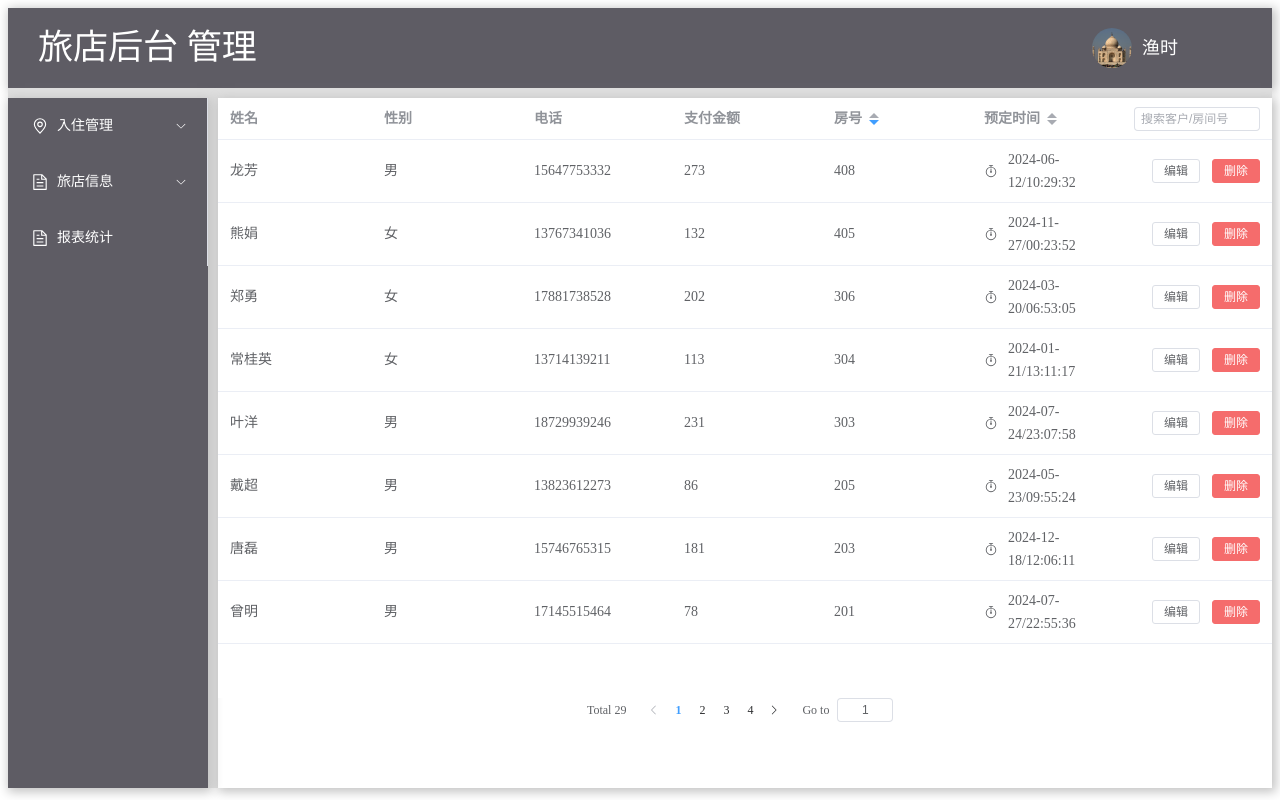
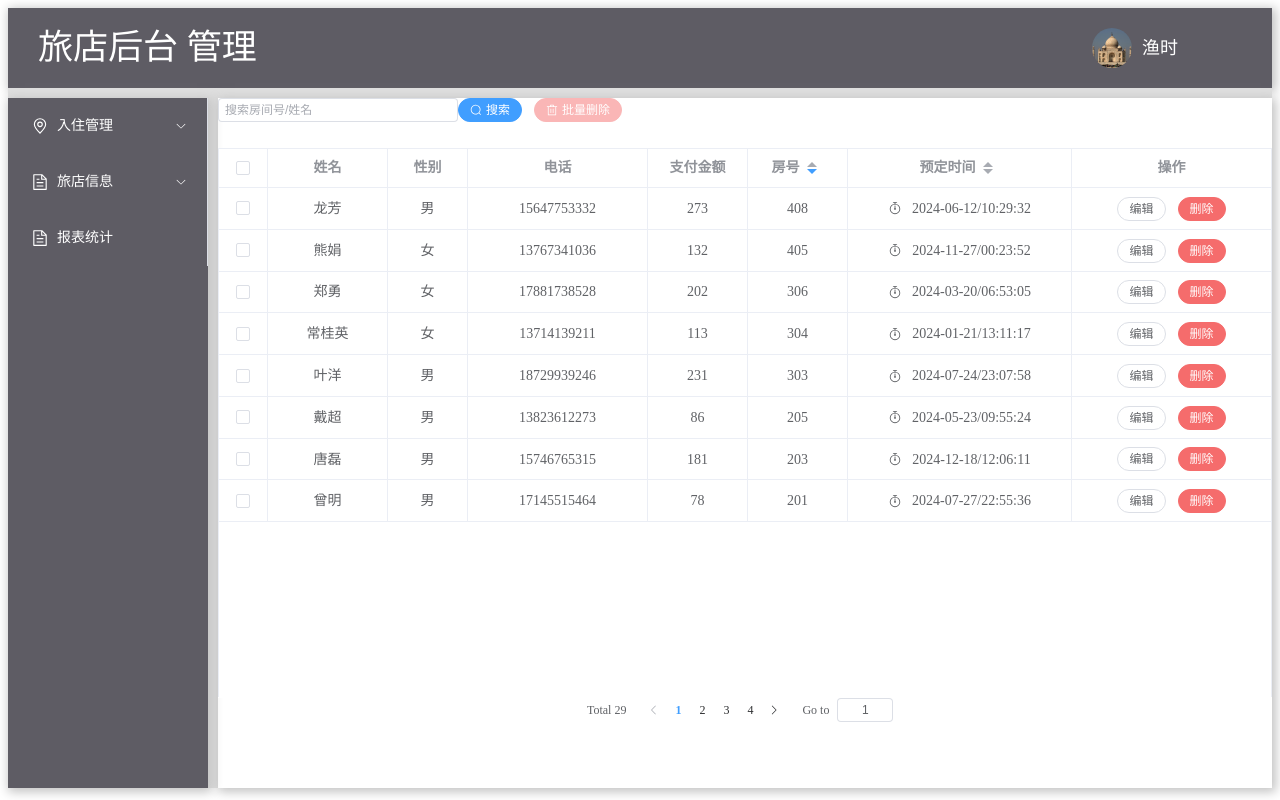
Before and after one commit to fognac/hostels, a Vue app: page /orderManage in a window 1280 px wide. Built offline with nearby package versions, Linux system fonts and the light colour scheme; sample sign-in values are in the browser's storage.

Commit message:
优化布局

```diff
--- a/src/views/order/orderManage.vue
+++ b/src/views/order/orderManage.vue
@@ -1,17 +1,23 @@
 <template>
     <div class='box'>
+        <div class='topTitle'>
+            <el-input v-model="search" style="width: 240px" placeholder="搜索房间号/姓名" clearable size="small" />
+            <el-button :icon="Search" type="primary" size="small" round>搜索</el-button>
+            <el-button type="danger" :icon="Delete" size="small" round disabled>批量删除</el-button>
+        </div>
         <!-- 表单 -->
-        <el-table :data="filterTableData" style="width: 100%  ;min-height: 600px;"
-            :default-sort="{ prop: 'roomNo', order: 'descending' }">
-            <el-table-column label="姓名" prop="custName" />
-            <el-table-column label="性别" prop="sex" />
-            <el-table-column label="电话" prop="tel" />
-            <el-table-column label="支付金额" prop="price" />
-            <el-table-column label="房号" prop="roomNo" sortable />
+        <el-table :data="filterTableData" style="width: 100% ;min-height: 550px;" border
+            :default-sort="{ prop: 'roomNo', order: 'descending' }" fit="false">
+            <el-table-column type="selection" width="50px" align="center" />
+            <el-table-column label="姓名" prop="custName" width="120px" align="center" />
+            <el-table-column label="性别" prop="sex" width="80px" align="center" />
+            <el-table-column label="电话" prop="tel" width="180px" align="center" />
+            <el-table-column label="支付金额" prop="price" width="100px" align="center" />
+            <el-table-column label="房号" prop="roomNo" sortable width="100px" align="center" />
 
-            <el-table-column label="预定时间" sortable>
+            <el-table-column label="预定时间" sortable width="auto" align="center">
                 <template #default="scope">
-                    <div style="display: flex; align-items: center">
+                    <div style="display: flex; align-items: center;justify-content: center;">
                         <el-icon>
                             <timer />
                         </el-icon>
@@ -19,20 +25,18 @@
                     </div>
                 </template>
             </el-table-column>
-            <el-table-column align="right">
-                <template #header>
-                    <el-input v-model="search" size="small" placeholder="搜索客户/房间号" />
-                </template>
+            <el-table-column align="center" width="200px" label="操作">
                 <!-- 按钮 -->
                 <template #default="scope">
-                    <el-button size="small" @click="handleEdit(scope.$index, scope.row)">编辑</el-button>
-                    <el-button size="small" type="danger" @click="handleDelete(scope.$index, scope.row)">删除</el-button>
+                    <el-button size="small" @click="handleEdit(scope.$index, scope.row)" round>编辑</el-button>
+                    <el-button size="small" type="danger" @click="handleDelete(scope.$index, scope.row)"
+                        round>删除</el-button>
                 </template>
             </el-table-column>
         </el-table>
         <!-- 分页 -->
         <div class="demo-pagination-block" style="margin-left: 35%;">
-            <el-pagination :current-page="queryInfo.currentpage" :page-size="queryInfo.pagesize" small="small"
+            <el-pagination :current-page="queryInfo.currentpage" :page-size="queryInfo.pagesize" small
                 layout="total, prev, pager, next, jumper" :total="total" @current-change="handleCurrentChange" />
         </div>
         <!-- 修改弹窗 -->
@@ -69,39 +73,42 @@
 import { computed, reactive, ref, onMounted } from 'vue'
 import axios from 'axios';
 import { ElMessageBox, ElMessage } from 'element-plus';
+import { Search, Delete } from '@element-plus/icons-vue'
 
-const total = ref(0)
 //数据接口
 interface User {
     id: number,
-    tel: number
-    roomNo: number
-    custName: string
-    price: string
+    tel: number,
+    roomNo: number,
+    custName: string,
+    price: string,
     times: string
 }
 
 const queryInfo = reactive({
-    query: '', // 查询参数
     currentpage: 1, // 当前页码
     pagesize: 8 // 每页显示条数
 })
 
+
+
+const total = ref(0)
 const dataList = ref([]);//空数组接受data数据
 const fetchData = (page?: number) => {
     // 如果没有指定页码，则使用当前页码
     const curPage = page || queryInfo.currentpage;
-    // 发送HTTP请求，实际上会被Mock拦截并返回模拟数据
-    axios.post("hotel/order/orderAll/", { page: curPage, pageSize: queryInfo.pagesize }).
+    axios.post('hotel/order/orderAll/', { page: curPage, pageSize: queryInfo.pagesize }).
         then((res) => {
             dataList.value = res.data.orders
-            //实时数据个数
             total.value = res.data.total
-        }).catch(error => console.log("房间数据请求失败" + error))
+            console.log(123)
+        }).catch(error => console.log("订单数据请求失败" + error))
 }
 
 // 实现列表搜索 无搜索状态显示所有数据
 const search = ref('')
+console.log(dataList.value);
+
 const filterTableData = computed(() =>
     dataList.value.filter(
         (data) =>
@@ -109,6 +116,7 @@ const filterTableData = computed(() =>
             data.roomNo.includes(search.value) || data.custName.includes(search.value)
     )
 )
+
 
 
 const form = reactive({
@@ -188,17 +196,15 @@ const handleDelete = (index: number, row: User) => {
     })
 }
 
-onMounted(() => {
-    fetchData()
-})
-
 
 // 监听 页码值 改变
 const handleCurrentChange = (newVal: number) => {
     queryInfo.currentpage = newVal
     fetchData()
 }
-
+onMounted(() => {
+    fetchData()
+})
 
 </script>
 
@@ -206,6 +212,12 @@ const handleCurrentChange = (newVal: number) => {
 .box {
     background-color: white;
     height: 100%;
+}
+
+.topTitle {
+    width: 100%;
+    height: 50px;
+    left: 10px;
 }
 
 .demo-form-inline .el-input {
--- a/src/views/order/roomManage.vue
+++ b/src/views/order/roomManage.vue
@@ -1,7 +1,7 @@
 <template>
     <div class='box'>
         <!-- 表单 -->
-        <el-table :data="filterTableData" style="width: 100%  ;min-height: 600px;"
+        <el-table :data="filterTableData" style="width: 100%  ;min-height: 550px;"
             :default-sort="{ prop: 'roomNo', order: 'ascending' }">
             <el-table-column label="房号" prop="roomNo" sortable />
             <el-table-column label="类型" prop="kind" />
@@ -27,7 +27,7 @@
         </el-table>
         <!-- 分页 -->
         <div class="demo-pagination-block" style="margin-left: 35%;">
-            <el-pagination :current-page="queryInfo.currentpage" :page-size="queryInfo.pagesize" small="default"
+            <el-pagination :current-page="queryInfo.currentpage" :page-size="queryInfo.pagesize" small
                 layout="total, prev, pager, next, jumper" :total="total" @current-change="handleCurrentChange" />
         </div>
         <!-- 修改弹窗 -->
@@ -90,6 +90,10 @@ import { computed, reactive, ref, onMounted } from 'vue'
 import axios from 'axios';
 import { ElMessageBox, ElMessage, FormRules } from 'element-plus';
 
+onMounted(() => {
+    fetchData()
+})
+
 const total = ref(0)
 //数据接口
 interface User {
@@ -102,10 +106,11 @@ interface User {
 }
 
 const queryInfo = reactive({
-    query: '', // 查询参数
     currentpage: 1, // 当前页码
     pagesize: 10 // 每页显示条数
 })
+
+
 
 const dataList = ref([]);//空数组接受data数据
 const fetchData = (page?: number) => {
@@ -119,15 +124,20 @@ const fetchData = (page?: number) => {
         }).catch(error => console.log("房间数据请求失败" + error))
 }
 
+
+
+
 // 实现列表搜索 无搜索状态显示所有数据
 const search = ref('')
 const filterTableData = computed(() =>
     dataList.value.filter(
         (data) =>
             !search.value ||
-            data.facility.includes(search.value) || data.roomNo.includes(search.value)
+            data.roomNo.includes(search.value)
     )
 )
+
+
 
 const form = reactive({
     id: '',
@@ -248,11 +258,6 @@ const handleDelete = (index: number, row: User) => {
 }
 
 
-onMounted(() => {
-    fetchData()
-})
-
-
 // 监听 页码值 改变
 const handleCurrentChange = (newVal: number) => {
     queryInfo.currentpage = newVal
```
Also changed, not shown: demo.vue (+3 -24 lines), src/mock/index.js (line endings or trailing spaces).
